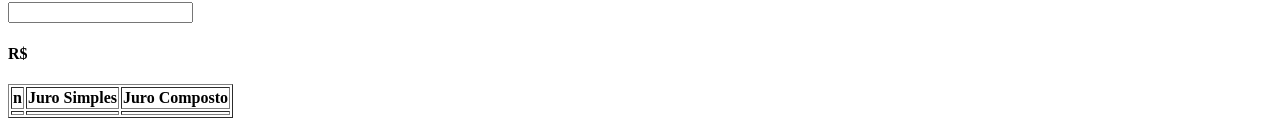
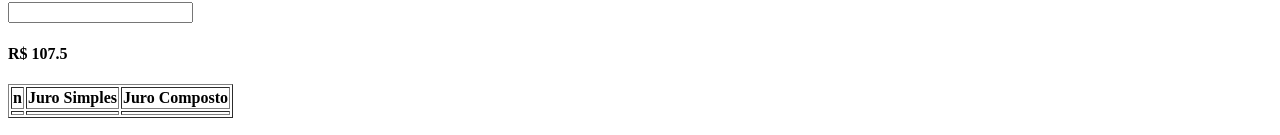
Before and after one commit to thayllaa/JurosApp_Angular, an Angular app: page /juros in a window 1280 px wide. Shown: the part 294-429 px from the top of the page. Built offline with nearby package versions, Linux system fonts and the light colour scheme.

Commit message:
1 file modified

```diff
--- a/src/app/juros/juros.component.ts
+++ b/src/app/juros/juros.component.ts
@@ -7,11 +7,13 @@ import { Component, OnInit } from '@angular/core';
 })
 export class JurosComponent implements OnInit {
   vp: number;
+  vf: number;
   j: number;
   n: number;
 
   constructor() {
     this.vp = 100;
+    this.vf = 100;
     this.j = 2.5;
     this.n = 3;
   }
@@ -20,7 +22,11 @@ export class JurosComponent implements OnInit {
   }
 
   getJuros() {
+    return this.vp * (1 + this.j/100 * this.n);
+  }
 
+  getJuroComp() {
+    return this.vf = this.vp + this.j(Math.pow(this.n));
   }
 
 }
```
